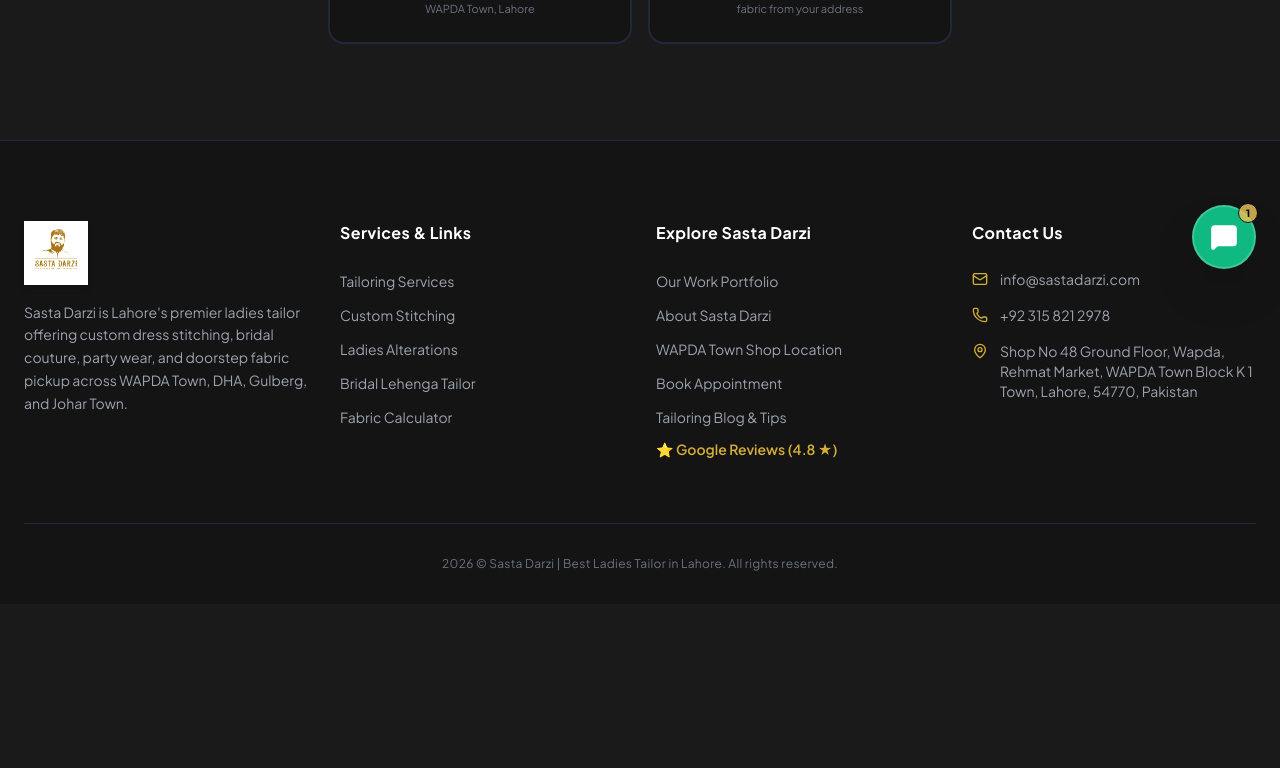
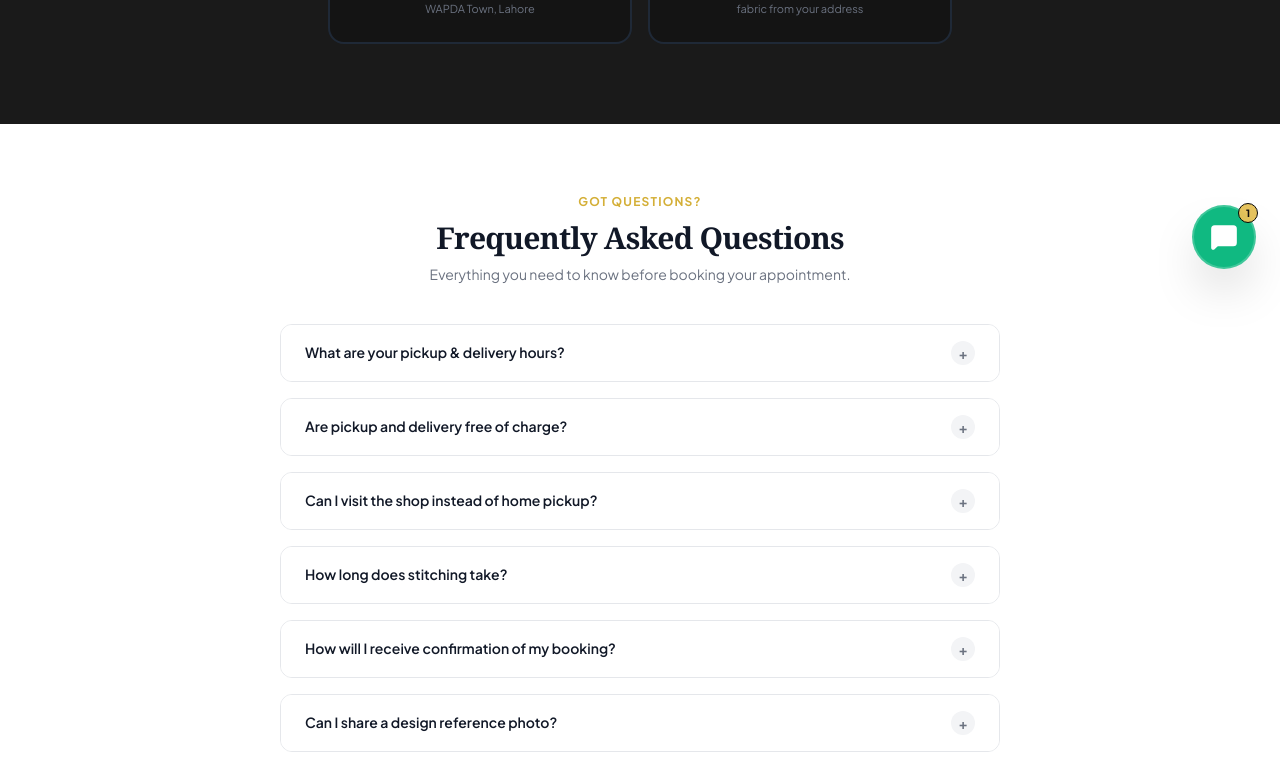
Before and after one commit to Aman7282/sastadarzi-website, a React (Vite) app: page /book-ladies-tailor-appointment-lahore in a window 1280 px wide. Shown: the part 507-1275 px from the top of the page. Before the commit the page ends 1111 px from the top, so only its background shows below. Built offline with nearby package versions, Linux system fonts and the light colour scheme.

Commit message:
feat: pickup hours weekdays 9AM-10PM / weekends 9AM-5PM + white FAQ section

```diff
--- a/src/pages/AppointmentPage.jsx
+++ b/src/pages/AppointmentPage.jsx
@@ -23,7 +23,7 @@
     garmentType: 'Shalwar Kameez',
     serviceType: 'Custom Stitching',
     appointmentDate: '',
-    timeSlot: 'Morning (10 AM – 1 PM)',
+    timeSlot: 'Morning (9 AM – 12 PM)',
     // Home pickup only
     pickupAddress: '',
     sector: 'WAPDA Town',
@@ -242,21 +242,39 @@
 
           {/* Home mode charge notice */}
           {serviceMode === 'home' && (
-            <div className="p-3.5 bg-amber-500/10 border border-amber-500/40 rounded-xl flex items-start gap-2.5 text-xs">
+            <div className="p-3.5 bg-amber-500/10 border border-amber-500/40 rounded-xl space-y-2 text-xs">
+              <div className="flex items-start gap-2.5">
                 <AlertCircle className="w-4 h-4 text-amber-400 shrink-0 mt-0.5" />
                 <p className="text-amber-200 leading-relaxed">
-                <strong className="text-amber-400">Pickup & delivery fees are charged separately</strong> and are not included in the stitching price. Our team will confirm the charges with you via WhatsApp before proceeding.
+                  <strong className="text-amber-400">Pickup & delivery fees are charged separately</strong> and are not included in the stitching price. Our team confirms charges via WhatsApp before proceeding.
                 </p>
+              </div>
+              <div className="flex items-start gap-2.5 pl-6">
+                <Clock className="w-4 h-4 text-amber-400 shrink-0 mt-0.5" />
+                <div className="text-amber-100/80 space-y-0.5">
+                  <p><strong className="text-amber-400">Pickup Hours — Weekdays (Mon–Fri):</strong> 9:00 AM – 10:00 PM</p>
+                  <p><strong className="text-amber-400">Pickup Hours — Weekends (Sat–Sun):</strong> 9:00 AM – 5:00 PM</p>
+                </div>
+              </div>
             </div>
           )}
 
           {/* Shop mode info */}
           {serviceMode === 'shop' && (
-            <div className="p-3.5 bg-[#D4AF37]/10 border border-[#D4AF37]/30 rounded-xl flex items-start gap-2.5 text-xs">
+            <div className="p-3.5 bg-[#D4AF37]/10 border border-[#D4AF37]/30 rounded-xl space-y-2 text-xs">
+              <div className="flex items-start gap-2.5">
                 <MapPin className="w-4 h-4 text-[#D4AF37] shrink-0 mt-0.5" />
                 <p className="text-yellow-100/80 leading-relaxed">
-                <strong className="text-[#D4AF37]">Shop Address:</strong> Shop No 48, Ground Floor, Rehmat Market, WAPDA Town Block K-1, Lahore. Open 10 AM – 9 PM daily.
+                  <strong className="text-[#D4AF37]">Shop Address:</strong> Shop No 48, Ground Floor, Rehmat Market, WAPDA Town Block K-1, Lahore.
                 </p>
+              </div>
+              <div className="flex items-start gap-2.5">
+                <Clock className="w-4 h-4 text-[#D4AF37] shrink-0 mt-0.5" />
+                <div className="text-yellow-100/80 leading-relaxed space-y-0.5">
+                  <p><strong className="text-[#D4AF37]">Weekdays (Mon–Fri):</strong> 9:00 AM – 10:00 PM</p>
+                  <p><strong className="text-[#D4AF37]">Weekends (Sat–Sun):</strong> 9:00 AM – 5:00 PM</p>
+                </div>
+              </div>
             </div>
           )}
         </div>
@@ -392,9 +410,17 @@
                     <Clock className="w-4 h-4 text-gray-600 absolute left-3 top-3.5" />
                     <select name="timeSlot" value={formData.timeSlot} onChange={handleChange}
                       className={`${selectClass} pl-9`}>
-                      <option>Morning (10 AM – 1 PM)</option>
-                      <option>Afternoon (2 PM – 5 PM)</option>
-                      <option>Evening (6 PM – 9 PM)</option>
+                      <optgroup label="Weekdays (Mon–Fri) — 9 AM to 10 PM">
+                        <option>Morning — 9:00 AM to 12:00 PM</option>
+                        <option>Afternoon — 12:00 PM to 4:00 PM</option>
+                        <option>Evening — 4:00 PM to 7:00 PM</option>
+                        <option>Night — 7:00 PM to 10:00 PM</option>
+                      </optgroup>
+                      <optgroup label="Weekends (Sat–Sun) — 9 AM to 5 PM">
+                        <option>Weekend Morning — 9:00 AM to 12:00 PM</option>
+                        <option>Weekend Afternoon — 12:00 PM to 3:00 PM</option>
+                        <option>Weekend Late — 3:00 PM to 5:00 PM</option>
+                      </optgroup>
                     </select>
                   </div>
                 </div>
@@ -429,6 +455,79 @@
           </form>
         )}
       </section>
+
+      {/* ─── FAQ SECTION — White Background ─── */}
+      <section className="mt-20 bg-white">
+        <div className="max-w-3xl mx-auto px-6 py-16 space-y-10">
+          <div className="text-center space-y-2">
+            <span className="text-xs font-bold uppercase tracking-widest text-[#D4AF37]">Got Questions?</span>
+            <h2 className="text-3xl font-bold text-gray-900 font-serif">Frequently Asked Questions</h2>
+            <p className="text-gray-500 text-sm">Everything you need to know before booking your appointment.</p>
+          </div>
+
+          <div className="space-y-4">
+            {[
+              {
+                q: 'What are your pickup & delivery hours?',
+                a: 'Our rider is available for doorstep fabric pickup and delivery from Monday to Friday between 9:00 AM and 10:00 PM. On weekends (Saturday & Sunday) pickup is available from 9:00 AM to 5:00 PM only.'
+              },
+              {
+                q: 'Are pickup and delivery free of charge?',
+                a: 'No — pickup and delivery are separate paid services and are not included in the stitching price. Our team will confirm the exact charges for your area via WhatsApp before we proceed.'
+              },
+              {
+                q: 'Can I visit the shop instead of home pickup?',
+                a: 'Absolutely! You are welcome to visit our studio at Shop No 48, Ground Floor, Rehmat Market, WAPDA Town Block K-1, Lahore. Shop hours are 9 AM–10 PM on weekdays and 9 AM–5 PM on weekends.'
+              },
+              {
+                q: 'How long does stitching take?',
+                a: 'Standard stitching orders are completed in 7 to 10 working days after fabric collection. Bridal and heavy formal wear may take 2 to 3 weeks. Express delivery is available on request.'
+              },
+              {
+                q: 'How will I receive confirmation of my booking?',
+                a: 'Once you submit the form, our team will contact you within a few hours via WhatsApp or phone call to confirm your appointment, discuss requirements, and share pickup/delivery charges.'
+              },
+              {
+                q: 'Can I share a design reference photo?',
+                a: 'Yes! You can mention your design preferences in the notes field, or send reference images directly to our WhatsApp after booking. We replicate necklines, sleeves, daman borders and full outfits from photos.'
+              },
+              {
+                q: 'Do you stitch branded unstitched suits?',
+                a: 'Yes, we stitch all types of unstitched fabric including lawn, chiffon, organza, velvet, khaddar, and raw silk — including branded designer suits from Maria B, Zara Shahjahan, Sana Safinaz, etc.'
+              },
+            ].map(({ q, a }, i) => (
+              <FaqItem key={i} question={q} answer={a} />
+            ))}
+          </div>
+        </div>
+      </section>
+
     </div>
   );
 }
+
+function FaqItem({ question, answer }) {
+  const [open, setOpen] = React.useState(false);
+  return (
+    <div className={`border rounded-xl overflow-hidden transition-all duration-200 ${
+      open ? 'border-[#D4AF37] shadow-md' : 'border-gray-200'
+    }`}>
+      <button
+        onClick={() => setOpen(!open)}
+        className="w-full flex items-center justify-between px-6 py-4 text-left bg-white hover:bg-gray-50 transition"
+      >
+        <span className={`font-semibold text-sm leading-snug ${
+          open ? 'text-[#b8960c]' : 'text-gray-900'
+        }`}>{question}</span>
+        <span className={`ml-4 shrink-0 w-6 h-6 rounded-full flex items-center justify-center text-sm font-bold transition-transform duration-200 ${
+          open ? 'bg-[#D4AF37] text-black rotate-45' : 'bg-gray-100 text-gray-500'
+        }`}>+</span>
+      </button>
+      {open && (
+        <div className="px-6 pb-5 bg-white">
+          <p className="text-gray-600 text-sm leading-relaxed border-t border-gray-100 pt-4">{answer}</p>
+        </div>
+      )}
+    </div>
+  );
+}
```
Lines whose indentation alone changed are shown as unchanged.
